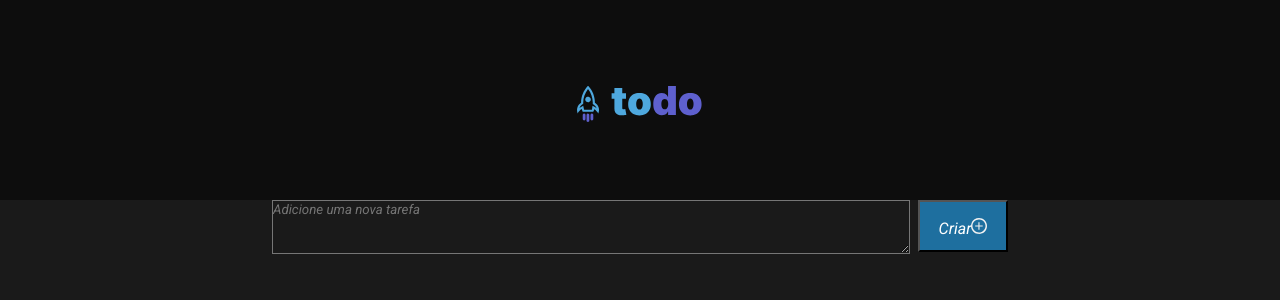
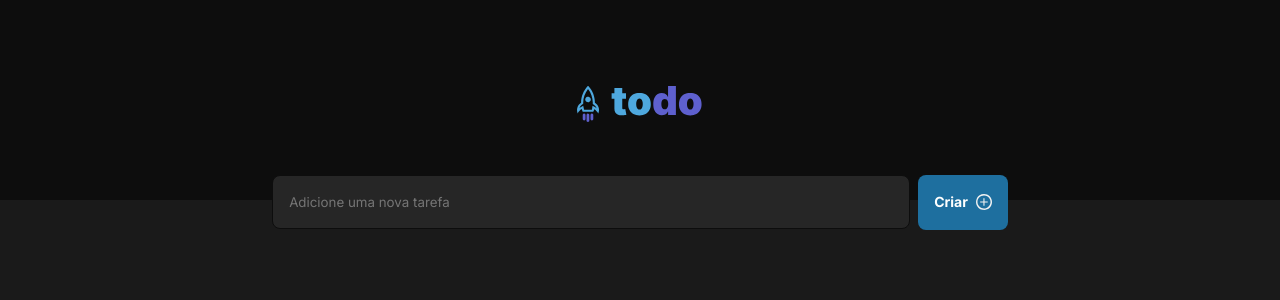
Before and after one commit to Ericles-Miller/check-To-do-List, a React (Vite) app: page / in a window 1280 px wide. Shown: the top 300 px of the page. Built offline with nearby package versions, Linux system fonts and the light colour scheme.

Commit message:
create input and button with styles aplicated

```diff
--- a/index.html
+++ b/index.html
@@ -4,7 +4,7 @@
     <meta charset="UTF-8" />
     <link rel="preconnect" href="https://fonts.googleapis.com">
     <link rel="preconnect" href="https://fonts.gstatic.com" crossorigin>
-    <link href="https://fonts.googleapis.com/css2?family=Roboto:ital,wght@1,400;1,700&display=swap" rel="stylesheet">
+    <link href="https://fonts.googleapis.com/css2?family=Inter:wght@400;700&display=swap" rel="stylesheet">
     <meta name="viewport" content="width=device-width, initial-scale=1.0" />
     <title>Vite + React + TS</title>
   </head>
--- a/src/components/CreateWork.tsx
+++ b/src/components/CreateWork.tsx
@@ -5,13 +5,15 @@ export function CreateWork() {
     <div className={styles.globalDiv} >
       <div>
         <form className={styles.form}>
-          <textarea
-            name='comment'
+          <input
+            type='text'
             placeholder='Adicione uma nova tarefa'
           />
           <button type='submit'>
-            Criar
+            <div className={styles.buttonAndParagraph}>
+            <p>Criar</p>
             <img src={plus} alt="" />
+            </div>
           </button>
         </form>
       </div>
--- a/src/components/createWork.module.css
+++ b/src/components/createWork.module.css
@@ -8,28 +8,46 @@
 .form {
     display: flex;
     justify-items: center;
+    margin-top: -1.55rem;
 }
 
-.form textarea {
+.form input {
     width: 638px;
     height: 54px;
-    background: transparent;
+    background: var(--gray-500);
+    display: flex;
+    align-items: center;
+    justify-content: center;
+    color: var(--gray-300);
+    padding: 1rem ;
+    border-radius: 0.5rem;
+    border: 1px solid var(--gray-700);
+
+}
+
+.form button {
+    background:var(--blue-dark);
+    color: white;
+    margin-left: 0.5rem;
+    padding: 1rem;
+    font-size: 16px;
+    line-height: 140%;
+    border-radius: 0.5rem;
+    border: none;
+
+}
+
+.buttonAndParagraph  {
     display: flex;
     align-items: center;
     justify-content: center;
 }
 
-.form textarea ::placeholder {
-    color: var(--gray-300);
+.buttonAndParagraph img {
+    margin-left: 0.5rem;
 }
 
-.form button {
-    background:var(--blue-dark);
-    color: white;
-    width: 90px;
-    height: 52px;
-    margin-left: 8px;
-    padding: 16px;
-    font-size: 16px;
-    line-height: 140%;
+.buttonAndParagraph p {
+    font-size: 0.875rem;
+    font-weight: 700;
 }
--- a/src/global.css
+++ b/src/global.css
@@ -27,6 +27,6 @@
 }
 
 body, input, textarea, button {
-    font-family: 'Roboto', sans-serif;
+    font-family: 'Inter', sans-serif;
     line-height: 140%;
 }
```
